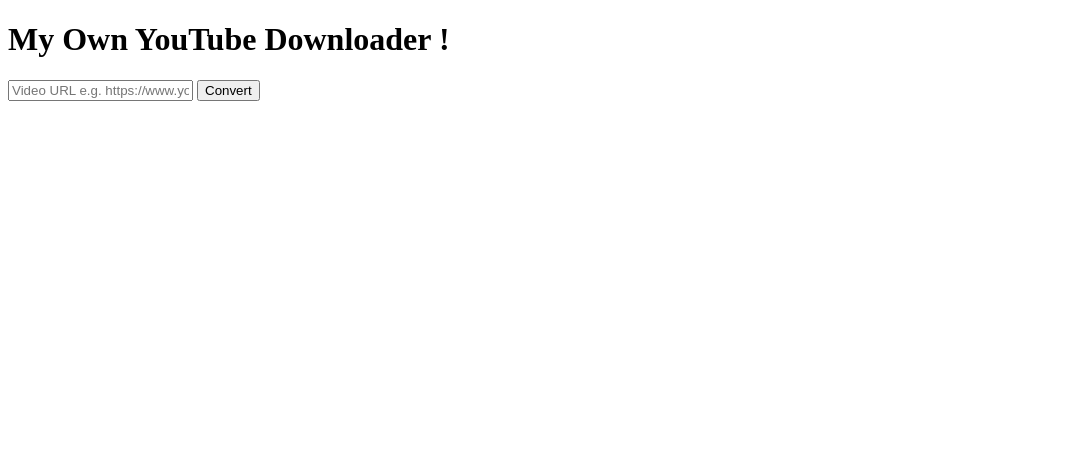
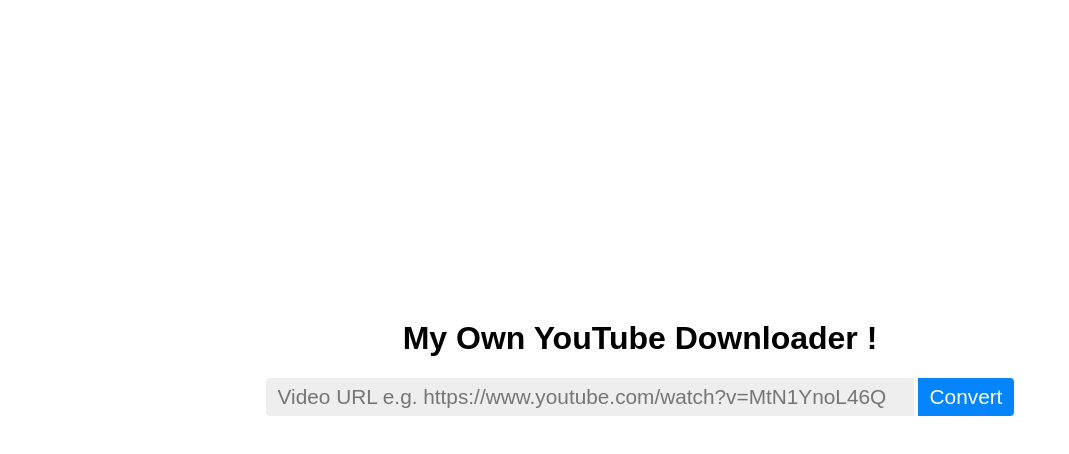
Before and after one commit to ghabianis/youtubeDownloader, a website: page index.html in a window 1280 px wide. Shown: the whole page, without its empty margins (0-1069 px from the left). Drawn offline with Linux system fonts and the light colour scheme.

Commit message:
first_commit

```diff
--- a/index.html
+++ b/index.html
@@ -2,10 +2,12 @@
 <html>
 <head>
     <title>YouTube Downloader</title>
+    <link rel="stylesheet" href="style.css">
 </head>
 <body>
     <h1 class="heading">My Own YouTube Downloader !</h1>
     <input class="URL-input" placeholder="Video URL e.g. https://www.youtube.com/watch?v=MtN1YnoL46Q">
     <button class="convert-button">Convert</button>
 </body>
+<script src='script.js'></script>
 </html>
--- /dev/null
+++ b/script.js
@@ -0,0 +1,9 @@
+var convertBtn = document.querySelector('.convert-button');
+var URLinput = document.querySelector('.URL-input');
+convertBtn.addEventListener('click', () => {
+    console.log(`URL: ${URLinput.value}`);
+    sendURL(URLinput.value);
+});
+function sendURL(URL) {
+    window.location.href = `http://localhost:4000/download?URL=${URL}`;
+}
--- /dev/null
+++ b/style.css
@@ -0,0 +1,27 @@
+* {
+    text-align: center;
+}
+.heading {
+    font-family: Arial;
+    margin-top:40vh;
+}
+.URL-input, .convert-button {
+    font-size:1.3em;
+    padding:5px 10px;
+}
+.URL-input {
+    border-radius:4px 0px 0px 4px;
+    width:30em;
+    text-align: left;
+    border:2px solid #EEEEEE;
+    background: #EEEEEE;
+    outline:none;
+}
+.URL-input:focus {
+    border:2px solid #0485ff;
+}
+.convert-button {
+    border-radius:0px 4px 4px 0px;
+    border:2px solid #0485ff;
+    background: #0485ff;
+    color:white;
```
Also changed, not shown: index.js (added, +15 -0 lines), package.json (added, +24 -0 lines), 1 other file.
